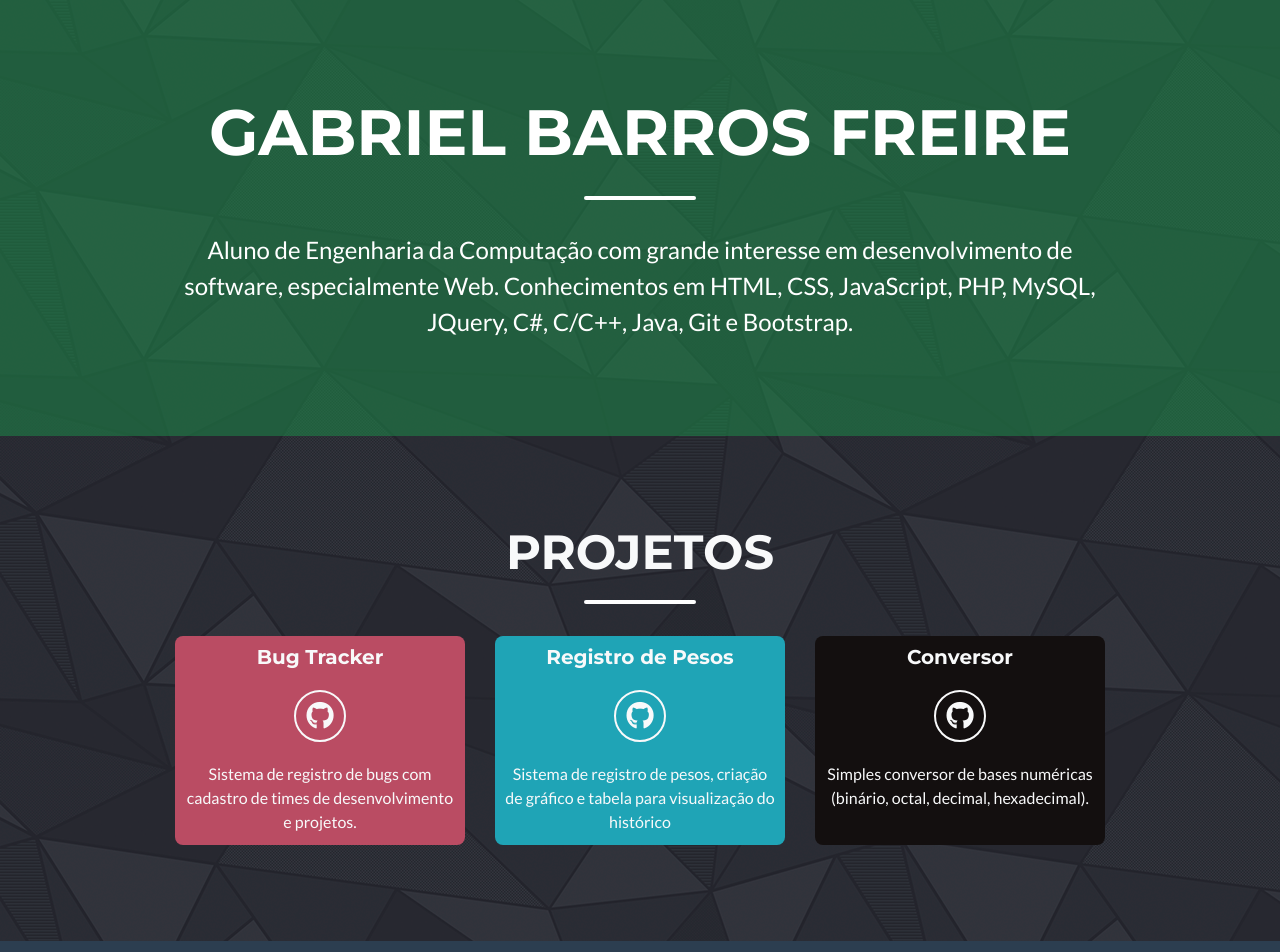
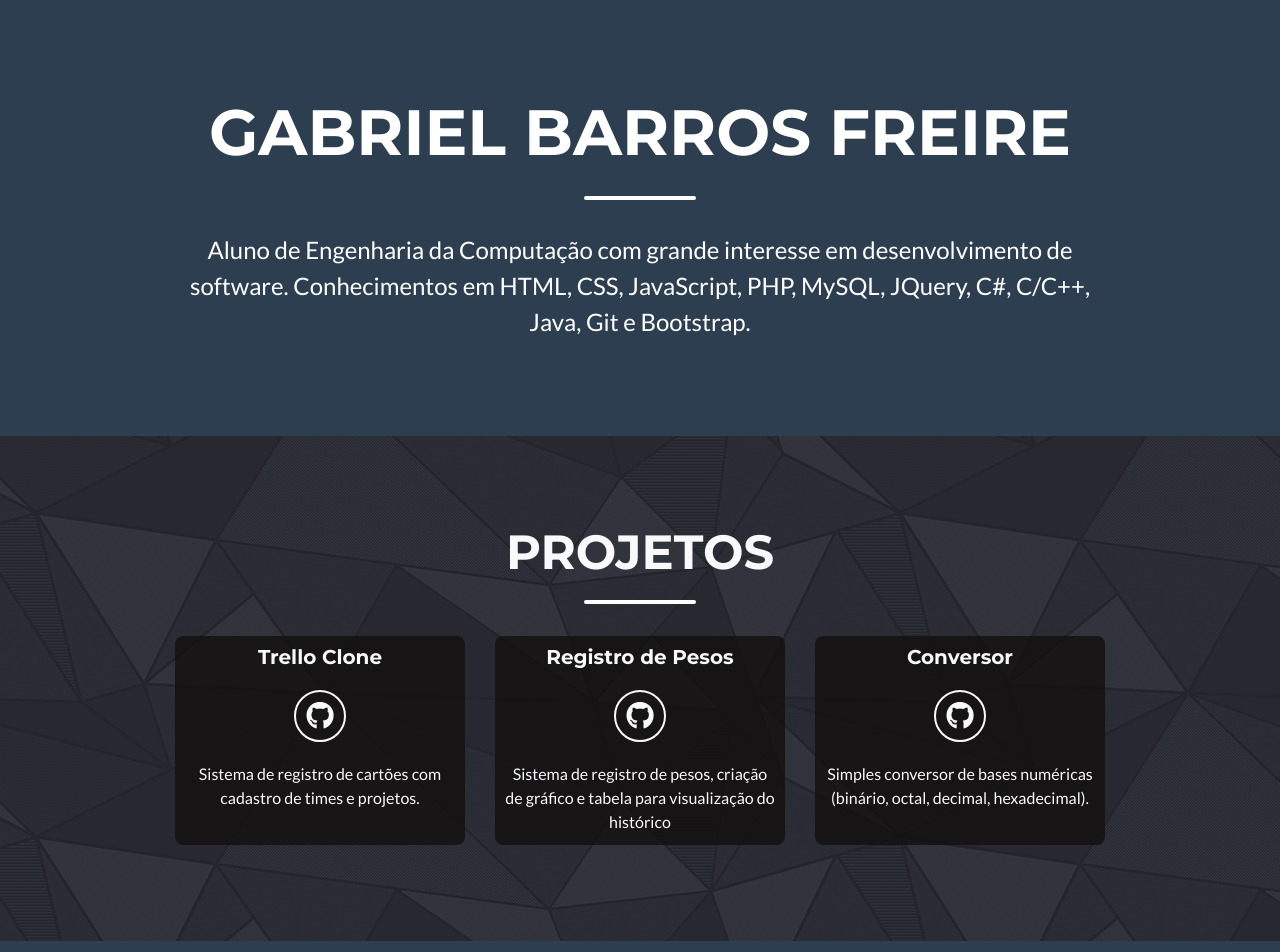
Before and after one commit to gabrbfreire/gabrbfreire.github.io, a website with bundled scripts: page index.html in a window 1280 px wide. Shown: the top 952 px of the page. Built offline with nearby package versions, Linux system fonts and the light colour scheme.

Commit message:
Visual update

```diff
--- a/index.html
+++ b/index.html
@@ -37,7 +37,7 @@
       </div>
 
       <p class="masthead-subheading font-weight-light mb-0"> Aluno de Engenharia da Computação com grande interesse em
-        desenvolvimento de software, especialmente Web. Conhecimentos em HTML, CSS, JavaScript, PHP, MySQL, JQuery, C#,
+        desenvolvimento de software. Conhecimentos em HTML, CSS, JavaScript, PHP, MySQL, JQuery, C#,
         C/C++, Java, Git e Bootstrap. </p>
     </div>
   </header>
@@ -64,16 +64,15 @@
               <div class="portfolio-item-caption-content text-center text-white">
               </div>
             </div>
-            <img class="img-fluid" src="img/portfolio/cabin.png" alt="">
-            <h5 class="top text-light">Bug Tracker</h5>
+            <img class="img-fluid" src="img/portfolio/circus.png" alt="">
+            <h5 class="top text-light">Trello Clone</h5>
             <div class="github-link-projects mb-2">
               <a class="btn btn-outline-light btn-social" href="https://github.com/gabrbfreire/MyBugTracker"
                 target="_blank">
                 <i class="fab fa-github"></i>
               </a>
             </div>
-            <div class="bottom text-light mx-2 text-center">Sistema de registro de bugs com cadastro de times de
-              desenvolvimento e
+            <div class="bottom text-light mx-2 text-center">Sistema de registro de cartões com cadastro de times e
               projetos.</div>
           </div>
         </div>
@@ -85,7 +84,7 @@
               <div class="portfolio-item-caption-content text-center text-white">
               </div>
             </div>
-            <img class="img-fluid" src="img/portfolio/cake.png" alt="">
+            <img class="img-fluid" src="img/portfolio/circus.png" alt="">
             <h5 class="top text-light">Registro de Pesos</h5>
             <div class="github-link-projects mb-2">
               <a class="btn btn-outline-light btn-social" href="https://github.com/gabrbfreire/Weight-History"
```
Also changed, not shown: css/freelancer.css.
